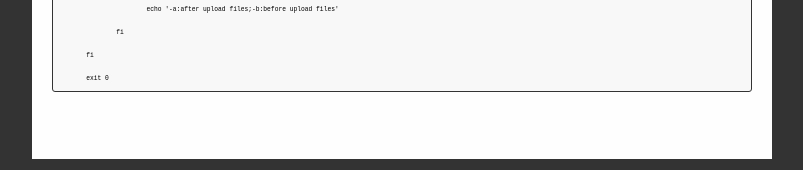
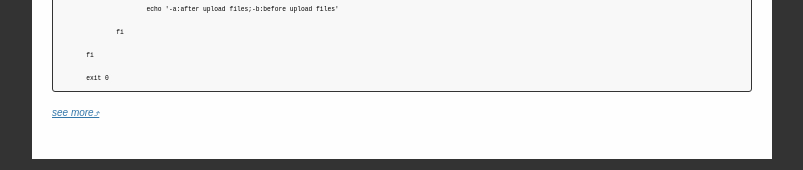
Before and after one commit to osrpt/osrpt.github.com, a Jekyll site: the page built from _posts/2014-03-15-shell-script-tutorial.md, in a window 1280 px wide. Shown: the part 727-897 px from the top of the page, without its empty margins (238-1041 px from the left). Built offline with Jekyll 4.4.1, drawn with Linux system fonts in a browser that asks for light colours; Markdown is read by kramdown in place of the engine named in the settings.

Commit message:
add shell script tutorial link

```diff
--- a/_posts/2014-03-15-shell-script-tutorial.md
+++ b/_posts/2014-03-15-shell-script-tutorial.md
@@ -33,3 +33,6 @@ title: shell脚本入门
 			fi
 		fi
 		exit 0
+
+
+*[see more&#10548;](http://www.freeos.com/guides/lsst/)*
```
